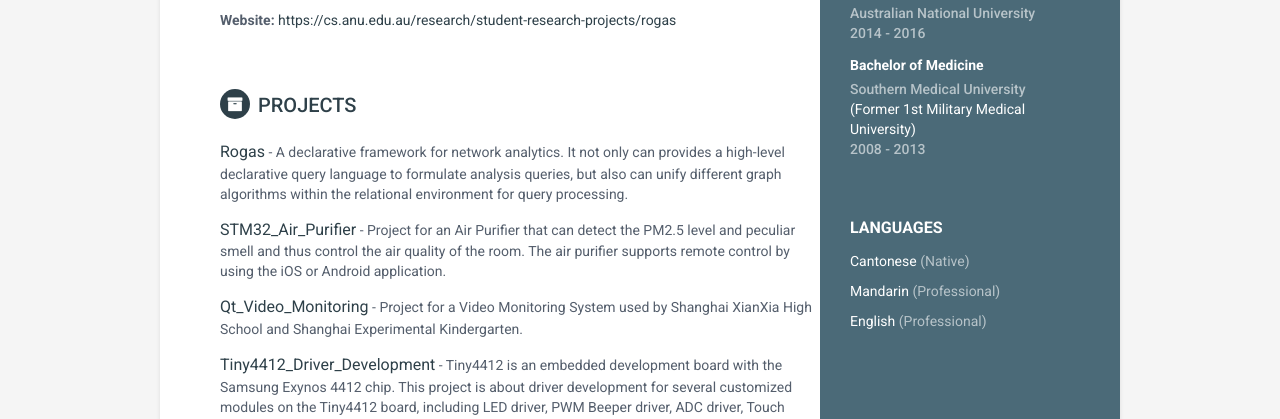
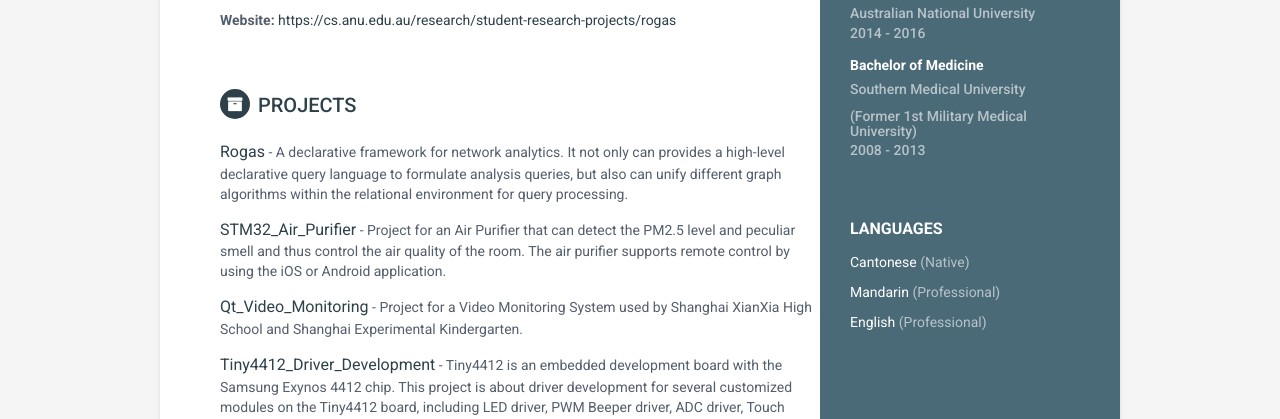
Before and after one commit to thomas-liao/thomas-liao.github.io, a Jekyll site: the page built from index.html, in a window 1280 px wide. Shown: the part 642-1061 px from the top of the page. Built offline with Jekyll 4.4.1, drawn with Linux system fonts in a browser that asks for light colours.

Commit message:
Update education.html

```diff
--- a/_includes/education.html
+++ b/_includes/education.html
@@ -14,7 +14,7 @@
   <div class="item">
     <h4 class="degree">Bachelor of Medicine</h4>
     <div class="time">Southern Medical University</div>
-    <div class="lang-desc">(Former 1st Military Medical University)</div>
+    <h5 class="time">(Former 1st Military Medical University)</h5>
     <div class="time">2008 - 2013</div>
 </div><!--//item-->
 </div><!--//education-container-->
```
